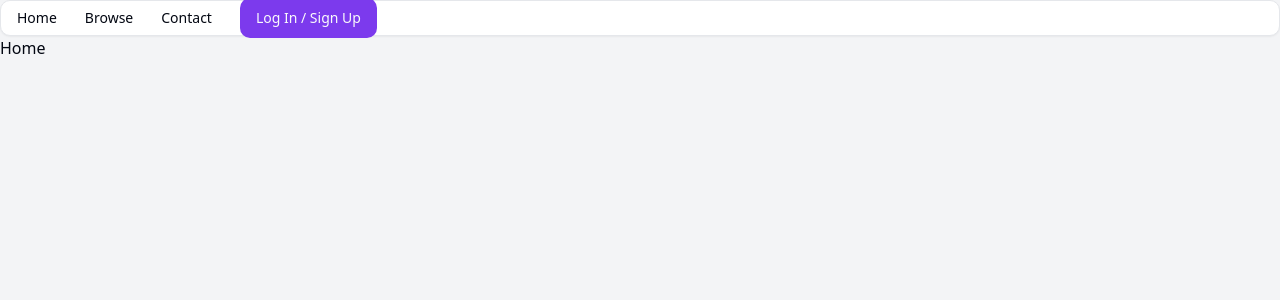
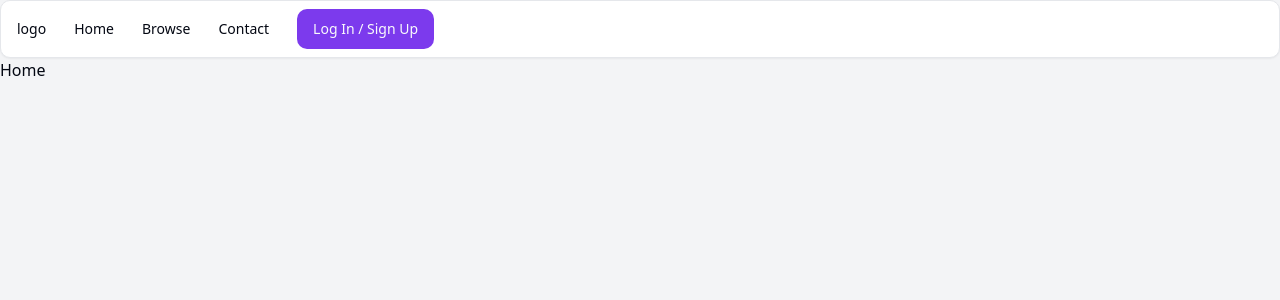
Before and after one commit to Aravind-SL/Bus_ticket_booking_frontend, a React (Vite) app: page / in a window 1280 px wide. Shown: the top 300 px of the page. Built offline with nearby package versions, Linux system fonts and the light colour scheme.

Commit message:
Navabar Added

```diff
--- a/src/components/ui/navbar.tsx
+++ b/src/components/ui/navbar.tsx
@@ -7,8 +7,9 @@ import { Button } from '@/components/ui/button';
 
 export default function Navbar() {
     return (
-      <Menubar>
+      <Menubar className='h-200'>
         <MenubarMenu>
+            <MenubarTrigger>logo</MenubarTrigger>
             <MenubarTrigger>Home</MenubarTrigger>
             <MenubarTrigger>Browse</MenubarTrigger>
             <MenubarTrigger>Contact</MenubarTrigger>
```
